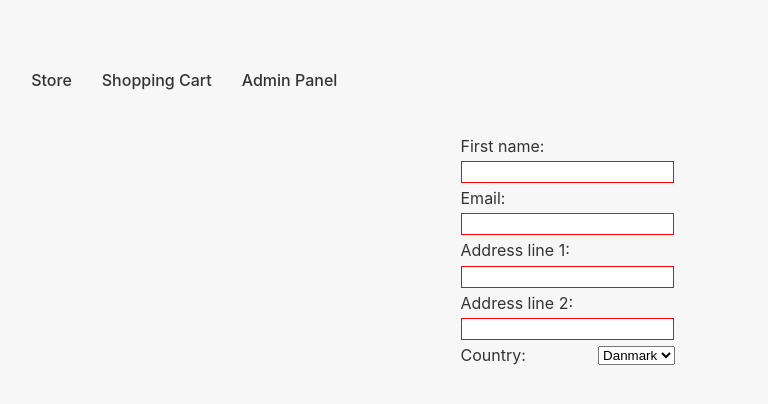
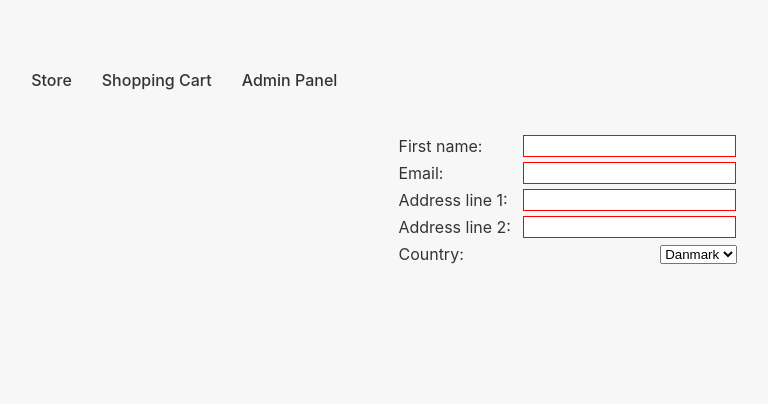
Before and after one commit to SiGoldbach/FrontendWebShop9, a React (Vite) app: page /admin in a window 1280 px wide. Shown: the top 404 px of the page, without its empty margins (73-841 px from the left). Built offline with nearby package versions, Linux system fonts and the light colour scheme; no server answers.

Commit message:
giga indentation fix, all docs should now be formatted to 2 spaces

```diff
--- a/src/Pages/Adminpanel.tsx
+++ b/src/Pages/Adminpanel.tsx
@@ -1,8 +1,5 @@
-
-
 
 function Adminpanel() {
-
 
 
   return (
@@ -10,38 +7,20 @@ function Adminpanel() {
       <ul>
         <li>
           <label htmlFor="firstName">First name:  </label>
+          <input type="text" id="firstName" name="user_first_name" required/>
         </li>
         <li>
+          <label htmlFor="mail">Email:  </label>
           <input type="text" id="firstName" name="user_first_name" required/>
         </li>
-
-
         <li>
-                <label htmlFor="mail">Email:  </label>
+          <label htmlFor="address1">Address line 1:  </label>
+          <input type="text" id="firstName" name="user_first_name" required/>
         </li>
         <li>
+          <label htmlFor="address2">Address line 2:  </label>
           <input type="text" id="firstName" name="user_first_name" required/>
         </li>
-
-
-            <li>
-                <label htmlFor="address1">Address line 1:  </label>
-            </li>
-            <li>
-                <input type="text" id="firstName" name="user_first_name" required/>
-            </li>
-
-
-            <li>
-                <label htmlFor="address2">Address line 2:  </label>
-            </li>
-            <li>
-                <input type="text" id="firstName" name="user_first_name" required/>
-            </li>
-
-
-
-
         <li>
           <label htmlFor="country">Country:</label>
           <select id="country" name="user_country" required>
@@ -53,5 +32,4 @@ function Adminpanel() {
   )
 }
 
-
 export default Adminpanel
--- a/src/Pages/App.tsx
+++ b/src/Pages/App.tsx
@@ -13,7 +13,6 @@ import { BasketContext, BasketDispatchContext } from '../State/Basketcontext.ts'
 import { ProductContext } from '../State/Productcontext.ts'
 
 
-
 function App():JSX.Element {
   const [productInfos, setProductInfos] = useState<ProductInfo[]>([])
   useEffect(() => {
@@ -22,7 +21,7 @@ function App():JSX.Element {
         setProductInfos(data)
     }
     fetchData();
-}, []);
+  }, []);
 
   const [state,dispatch]= useReducer(basketReducer,createNewEmptyBasket());
   state.priceList=calculateItemPrices(state.basketItems);
--- a/src/Pages/ShoppingCart.tsx
+++ b/src/Pages/ShoppingCart.tsx
@@ -21,6 +21,7 @@ function ShoppingCart() {
     const navigateToCheckout = () => {
       navigate('/checkout'); // Use the navigate function
     };
+
     return (
       <div className="checkoutContainer">
         <div className="summaryBox">
@@ -49,23 +50,17 @@ function ShoppingCart() {
           <p>The shopping cart is empty go back to the store to buy some products </p>
         </div>
       )
-        }
-        else {
+    } else {
       return basket.basketItems.map((basketItem, index) =>
         <ul key={basketItem.product_id}>
-
-                    <DisplayItem
-                        basketItem={basketItem}
-                        basketItemPrice={basket.priceList[index]} />
-
-                </ul>)
+          <DisplayItem basketItem={basketItem} basketItemPrice={basket.priceList[index]} />
+        </ul>
+      )
     }
-
-
   }
 
   // Returning the component ##STYLE HERE##
-    return (<>
+  return (
     <div className="shoppingCartContainer">
       <div className="cartItemsContainer">
         <p>Get an additional 10% discount with any purchase over 300 DKK</p>
@@ -73,7 +68,6 @@ function ShoppingCart() {
       </div>
       <CheckoutSummary />
     </div>
-    </>
   )
 }
 
--- a/src/State/BasketState.tsx
+++ b/src/State/BasketState.tsx
@@ -10,14 +10,17 @@ export enum BasketItemKind{
   ClEARBASKET="CLEARBASKET"
 
 }
+
 interface changeQunatityAction {
   type: BasketItemKind.INCREASE | BasketItemKind.DECREASE | BasketItemKind.REMOVE;
   id: string;
 }
+
 interface addItemToBasketAction{
   type: BasketItemKind.ADDTOBASKET;
   productinfo: ProductInfo;
 }
+
 interface replaceItemFromBasketAction{
   type: BasketItemKind.REPLACEITEMINBASKET;
   currentItemId: string;
@@ -29,9 +32,7 @@ interface clearBasket{
 
 }
 
-
 export type Action = changeQunatityAction | addItemToBasketAction | replaceItemFromBasketAction | clearBasket;
-
 
 //Function for initialising a basket with defaulf values
 export function createNewEmptyBasket(): Basket{
@@ -44,10 +45,8 @@ export function createNewEmptyBasket(): Basket{
     basketItems: [],
     priceList: [],
     totalPrice: price
-
   }
   return basket;
-
 }
 
 //This reducer only affects basketitem price gets handled seperately
@@ -67,9 +66,7 @@ export function basketReducer(state: Basket, action: Action):Basket{
       return clearBasket();
     default:
     return state;
-
   }
-
 }
 
 //Down below are helper functions for the reducer to make the main function less bloated with responsibility
@@ -90,10 +87,10 @@ function increaseAmount(state: Basket, id: string): Basket{
   return{
     ...state,
     basketItems: tempBasketItems,
-
+  }
 }
 
-}
+
 /**
  * Decreases quantity of specific item by 1 cant go under 1
  * @param state of the current basket
@@ -110,9 +107,7 @@ function decreaseAmount(state: Basket, id: string): Basket{
   return{
     ...state,
     basketItems: tempBasketItems,
-
   }
-
 }
 
 /**
@@ -127,10 +122,10 @@ function removeItem(state: Basket, id: string):Basket{
   return{
     ...state,
     basketItems: tempBasketItems,
-
+  }
 }
 
-}
+
 /**
  * Add a product from the product list to the basket
  * @param state of the current basket
@@ -152,19 +147,17 @@ function addItemToBasket(state: Basket, product: ProductInfo):Basket{
   return{
     ...state,
     basketItems: tempBasketItems,
-
   }
 }
+
+
 /**
  *
  * @returns Returns an empty basket completely resetting the basket state
  */
 function clearBasket(){
   return createNewEmptyBasket();
-
-
 }
-
 
 
 function replaceItemInBasket(state: Basket,currentProductId:string, newProduct: ProductInfo){
@@ -183,9 +176,8 @@ function replaceItemInBasket(state: Basket,currentProductId:string, newProduct:
       discount_percent: newProduct.discount_percent,
       upsellProductId: newProduct.upsellProductId,
       image_url: newProduct.image_url
+    }
 
-
-    }
     const tempBasketItems: BasketItem[] = state.basketItems;
     tempBasketItems[indexOfProductToBeReplaced]=newBasketItem;
     return{
@@ -193,11 +185,8 @@ function replaceItemInBasket(state: Basket,currentProductId:string, newProduct:
       basketItems: tempBasketItems,
     }
   }
+}
 
-
-
-
-}
 
   //The two next functions calculate the new prices of the items. Theese functions should not be called in in the dispatcher function but should exist.
   //In the component where basket is first created.
@@ -210,38 +199,28 @@ export function calculateItemPrices(basketItems: BasketItem[]):Price[] {
           priceBeforeRebate: item.price * item.quantity,
           rebatePercentage: item.discount_percent,
           priceAfterRebate: (item.price * item.quantity) - ((item.price * item.quantity) * (item.discount_percent / 100))
-
         };
         itemPrices.push(price)
-
       } else {
         const price: Price = {
           priceBeforeRebate: item.price * item.quantity,
           rebatePercentage: item.discount_percent,
           priceAfterRebate: (item.price * item.quantity)
-
-
         };
         itemPrices.push(price)
-
       }
     }else{
       const price: Price = {
         priceBeforeRebate: item.price * item.quantity,
         rebatePercentage: item.discount_amount,
         priceAfterRebate: (item.price * item.quantity)
-
-
-        };
+      }
       itemPrices.push(price)
-
+    }
+  });
+  return itemPrices;
 }
 
-
-    });
-    return itemPrices;
-
-  }
 
 export function calculateTotalPrice(itemPrices: Price[]):Price {
   if (itemPrices.length===0){
@@ -249,10 +228,10 @@ export function calculateTotalPrice(itemPrices: Price[]):Price {
       priceBeforeRebate: 0,
       rebatePercentage: 0,
       priceAfterRebate: 0
-
     };
     return totalPrice
   }
+
   const staticTotalRebateInPercent: number = 10;
   const staticTotalRebateTreshold: number = 300;
   //Calculating price before rebate
@@ -271,7 +250,6 @@ export function calculateTotalPrice(itemPrices: Price[]):Price {
     priceBeforeRebate: totalBeforeRebate,
     rebatePercentage: staticTotalRebateInPercent,
     priceAfterRebate: priceAfterRebate
-
   };
   return totalPrice;
 }
--- a/src/State/Basketcontext.ts
+++ b/src/State/Basketcontext.ts
@@ -14,8 +14,8 @@ export function useBasketContext(){
   }
 
   return basketContext;
+}
 
-}
 export function useBasketDispatchContext(){
   const basketDispatchContext = useContext(BasketDispatchContext);
 
@@ -24,5 +24,4 @@ export function useBasketDispatchContext(){
   }
 
   return basketDispatchContext;
-
 }
--- a/src/StylingSheets/navbar.css
+++ b/src/StylingSheets/navbar.css
@@ -4,8 +4,8 @@
   top: 0;
   left: 0;
   background-color: transparent;
+}
 
-}
 .navContaioner {
   display: flex;
   flex-direction: column;
--- a/src/StylingSheets/popup.css
+++ b/src/StylingSheets/popup.css
@@ -11,10 +11,7 @@
   border-radius: 8px;
   backdrop-filter: blur 10px;
   box-shadow: 0 3px 10px rgb(0 0 0 / 0.2);
-
-
 }
-
 
 .form-button-div{
   padding: 5px;
```
Also changed, not shown: src/Pages/index.css (+16 -1 lines), src/State/Productcontext.ts (+6 -6 lines), src/TSReusedTypes/ReusedTypes.ts (+3 -5 lines), src/Pages/LandingPage.tsx (indentation only), 2 other files (tests, documents, lock files or other folders). Lines whose indentation alone changed are shown as unchanged.
